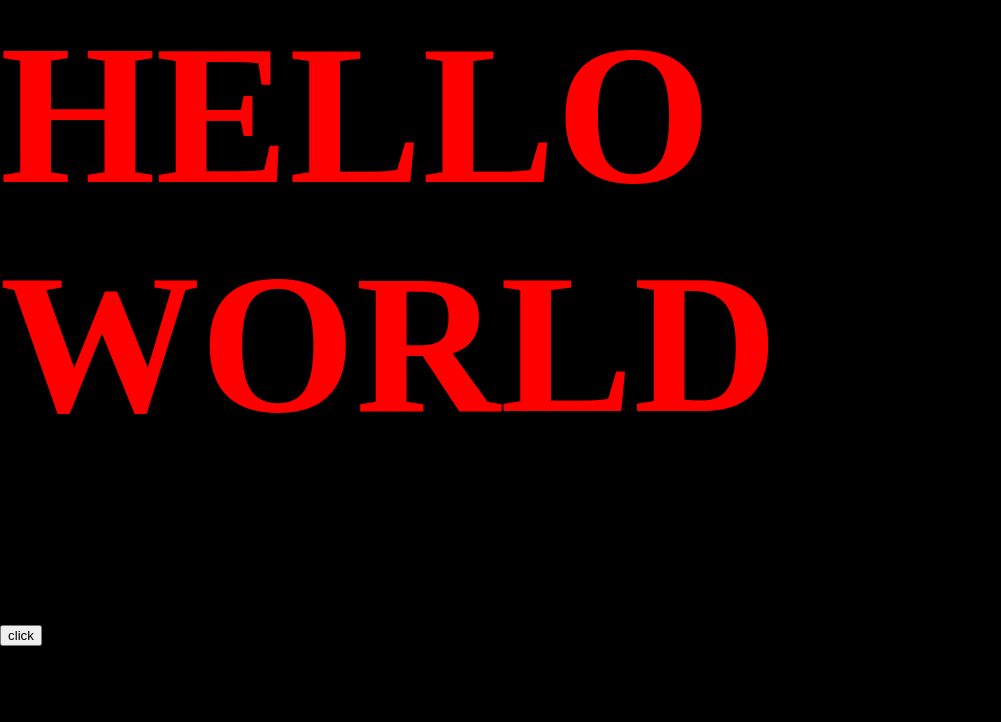
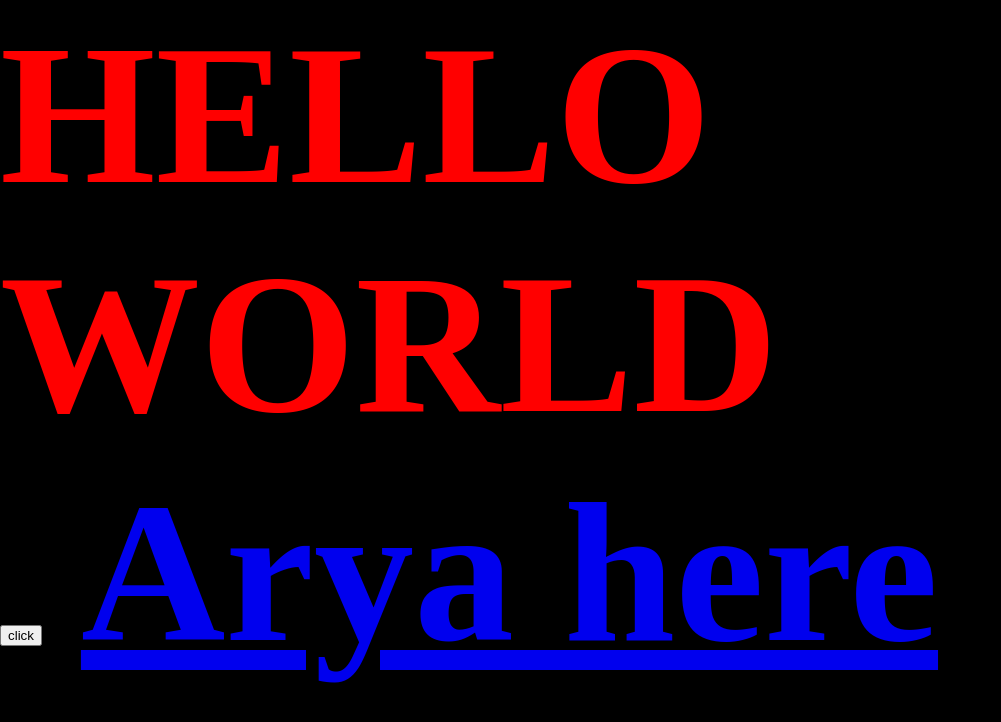
Before and after one commit to ashish-kus/Basic-Site, a plain HTML site: page index.html in a window 1280 px wide. Shown: the whole page, without its empty margins (0-1001 px from the left). Drawn offline with Linux system fonts and the light colour scheme.

Commit message:
This is arya00055 adding self page. Bro Ashish please accept my page inside you.

```diff
--- a/index.html
+++ b/index.html
@@ -12,5 +12,6 @@
 	<h1>HELLO WORLD<h1>
 	<button onclick="myAlert()"> click </button>
 	<script src="main.js"></script>
+	<a href="./arya.html"> Arya here </a>
   </body>
 </html>
```
Also changed, not shown: arya.html (added, +1 -0 lines).
